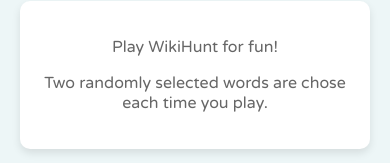
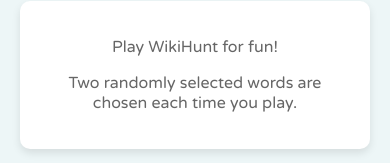
Before and after one commit to jbq2/CS490-wikihunt, a SvelteKit app in the folder front-end/: page /practice in a window 390 px wide. Shown: the part 428-591 px from the top of the page. Built offline with nearby package versions, Linux system fonts and the light colour scheme; no server answers.

Commit message:
fixed minor mobile stat bar issue and fixed typo in instructions

```diff
--- a/front-end/src/routes/practice/+page.svelte
+++ b/front-end/src/routes/practice/+page.svelte
@@ -124,7 +124,7 @@
             <div class="page-content">
                 <!-- <h1>Practice Mode</h1> -->
                 <p>Play WikiHunt for fun! </p>
-                <p>Two randomly selected words are chose each time you play.</p>
+                <p>Two randomly selected words are chosen each time you play.</p>
                 <!-- <h1>Rules</h1>
                 <ul>
                     <li>The user can only navigate by only clicking through links within the same article. No search bar allowed!</li>
--- a/front-end/src/shared-components/WikiGame.svelte
+++ b/front-end/src/shared-components/WikiGame.svelte
@@ -138,7 +138,7 @@
         let statsBar = document.getElementById("overlay-container");
         var width = document.body.clientWidth;
         if (width <= 450 && statsBar) {
-            statsBar.style.transform = "translateY(85vh)";
+            statsBar.style.transform = "translateY(84vh)";
         } else if (statsBar) {
             statsBar.style.width = "8.5%";
             statsBar.style.right = "0";
```
